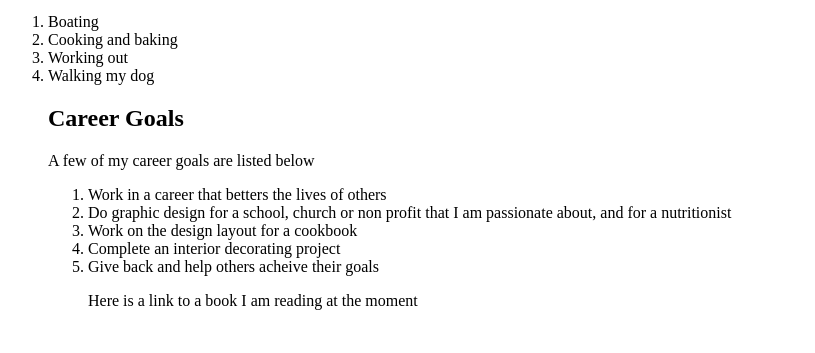
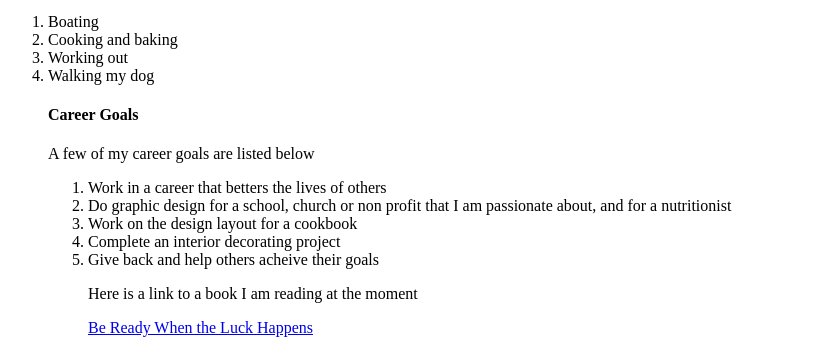
Before and after one commit to samstew3/m2-hw2-stewart-samantha, a plain HTML site: page index.html in a window 1280 px wide. Shown: the part 536-889 px from the top of the page, without its empty margins (0-815 px from the left). Before the commit the page ends 862 px from the top, so only its background shows below. Drawn offline with Linux system fonts and the light colour scheme.

Commit message:
Update index.html

```diff
--- a/index.html
+++ b/index.html
@@ -6,14 +6,14 @@
 <p>My interests include health and wellness, event planning, interior design, spending time with my family and traveling.</p>
 <p>Here is a photo of my favorite place I just visited in New Zealand</p>
 <img src="https://hakatours.com/blog/wp-content/uploads/2017/02/lake-tekapo-51736_1280.jpg" alt="Lake Tekapo"
-<h2>Hobbies</h2>
+<h3>Hobbies</h3>
 <p>Some of my hobbies include...</p>
 <ol>
 <li>Boating</li>
 <li>Cooking and baking</li>
 <li>Working out</li>
 <li>Walking my dog</li>
-<h2>Career Goals</h2>
+<h4>Career Goals</h4>
 <p>A few of my career goals are listed below</p>
 <ol>
 <li>Work in a career that betters the lives of others</li>
@@ -22,6 +22,6 @@
 <li>Complete an interior decorating project</li>
 <li>Give back and help others acheive their goals</li>
 <p>Here is a link to a book I am reading at the moment</p>
-<a href="https://barefootcontessa.com/books/be-ready-when-the-luck-happens" Be Ready When the Luck Happens</a>
+<a href="https://barefootcontessa.com/books/be-ready-when-the-luck-happens">Be Ready When the Luck Happens</a>
 </body>
 </html>
```
